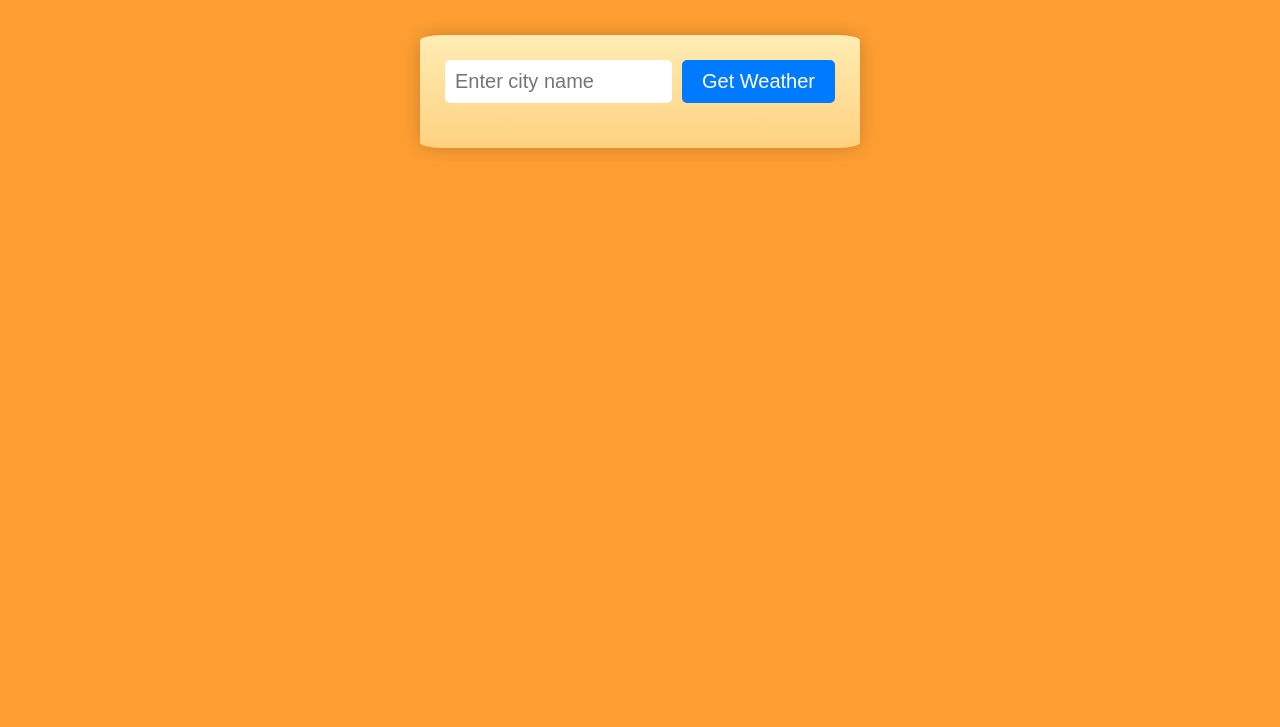
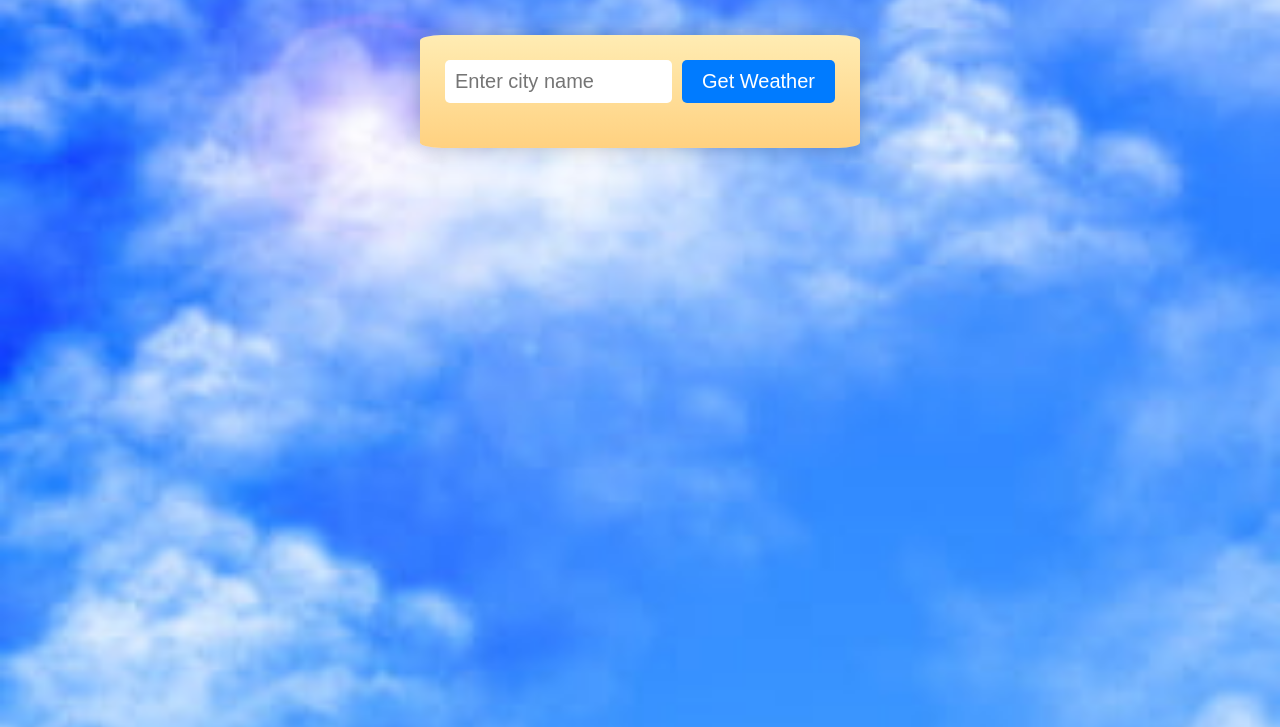
Before and after one commit to rakeshpatel17/MiniWeather-application, a plain HTML site: page index.html in a window 1280 px wide. Shown: the part 73-800 px from the top of the page. Drawn offline with Linux system fonts and the light colour scheme.

Commit message:
Update styles.css

```diff
--- a/styles.css
+++ b/styles.css
@@ -1,7 +1,11 @@
 body{
     margin:0;
+    background-image: url(./images/plain.jpg);
+    background-repeat: no-repeat;
+    background-size: cover;
+    background-attachment: fixed;
     font-family:sans-serif;
-    background-color: rgba(255, 136, 0, 0.8);
+    /* background-color: rgba(255, 136, 0, 0.8); */
 }
 .top{
     text-align: center;
```
